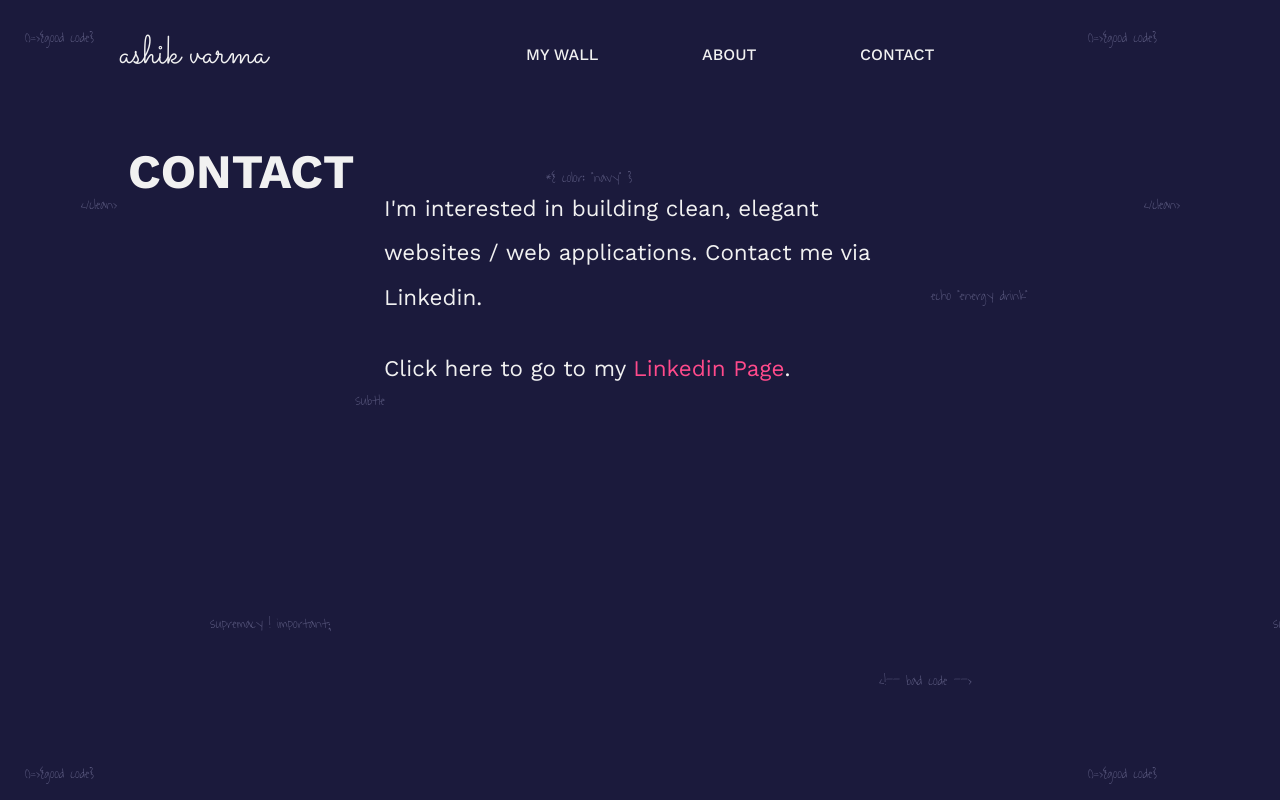
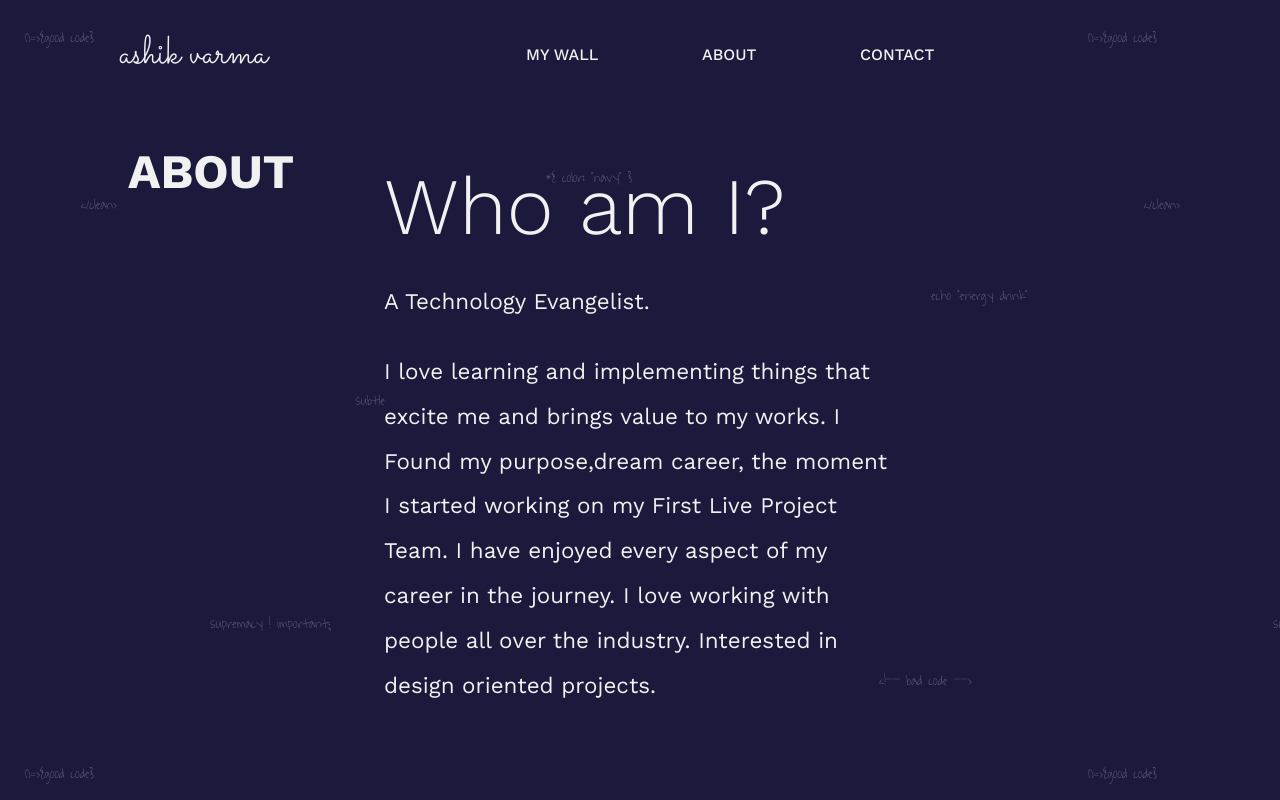
Before and after one commit to ashikvarma11/portfolio-design-2, a plain HTML site: page views/about.html in a window 1280 px wide. Drawn offline with nearby package versions, Linux system fonts and the light colour scheme; files that its build step writes are made by us from their sources; a script that the page names is missing; files whose address does not match are found by name.

Commit message:
Navigation Bug Fix

```diff
--- a/contact.html
+++ b/views/about.html
@@ -24,9 +24,9 @@
                 <span><a href="/">ashik varma</a></span>
             </div>
             <ul class="nav-links">
-                <li><a href="/mywall.html">MY WALL</a></li>
-                <li><a href="/about.html">ABOUT</a></li>
-                <li><a href="/contact.html">CONTACT</a></li>
+                <li><a href="/views/mywall.html">MY WALL</a></li>
+                <li><a href="/views/about.html">ABOUT</a></li>
+                <li><a href="/views/contact.html">CONTACT</a></li>
             </ul>
             <div class="hamburger">
                 <div class="line1"></div>
@@ -37,13 +37,15 @@
         <div id="swup" class="transition-fade">
 	        <div class="about-me" id="aboutMe" >
 	            <div class="heading">
-	                <h2>CONTACT</h2>
+	                <h2>ABOUT</h2>
 	            </div>
 	            <div class="about-me-desc">
-	                <p>
-                        I'm interested in building clean, elegant websites / web applications. Contact me via Linkedin.
+	                <h1>Who am I?</h1>
+	                <p>A Technology Evangelist.</p>
+                    <p>I love learning and implementing things that excite me and brings value to my works. I Found my purpose,dream career, the moment I started working on my First Live Project Team. I have enjoyed every aspect of my career in the journey. I love working with people all over the industry.
+
+                    Interested in design oriented projects.
 	                </p>
-                    <p> Click here to go to my <a id="linkedinLink" href="https://www.linkedin.com/in/ashik-varma-a-49837a142">Linkedin Page</a>.</p>
 	            </div>
 	        </div>
         </div>
```
Also changed, not shown: index.html (+3 -3 lines), views/contact.html (renamed from about.html, +7 -9 lines), views/mywall.html (renamed from mywall.html, +3 -3 lines).
